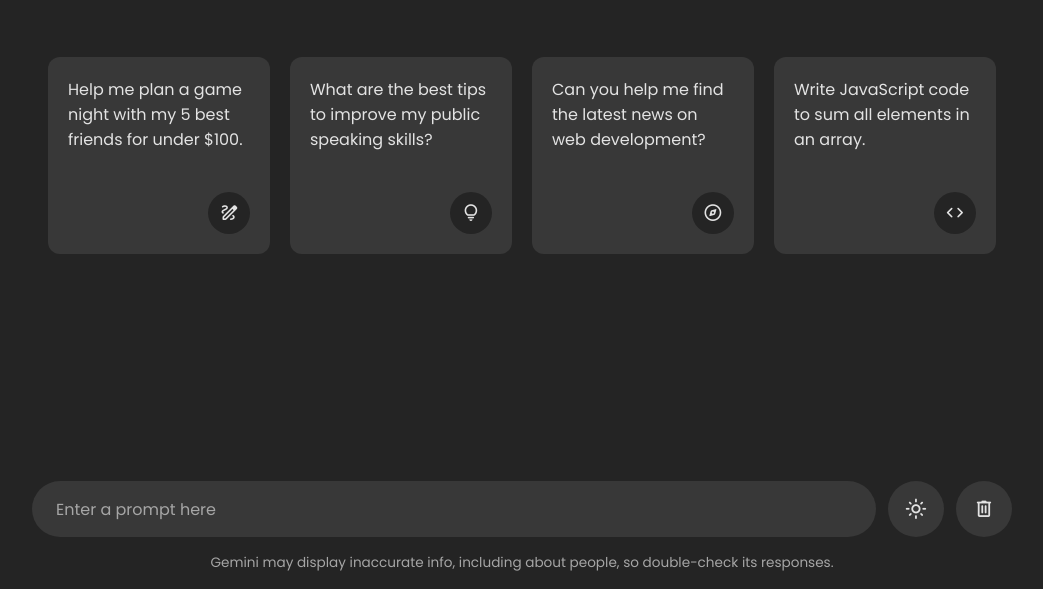
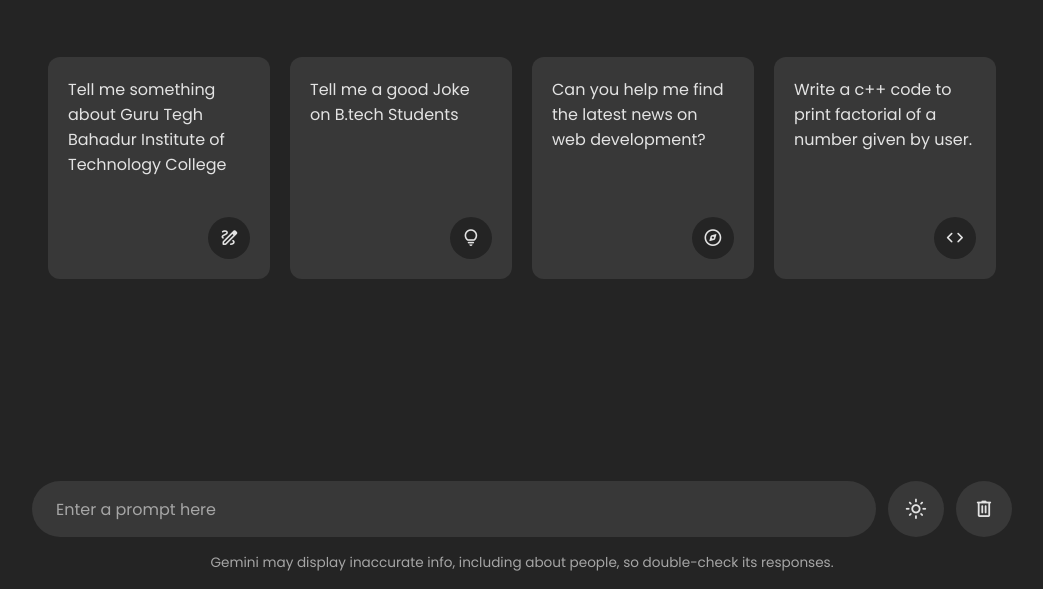
Before and after one commit to hariomgupta70427/Google-Gemini-Clone, a plain HTML site: page index.html in a window 1280 px wide. Shown: the part 211-800 px from the top of the page, without its empty margins (118-1161 px from the left). Drawn offline with nearby package versions, Linux system fonts and the light colour scheme.

Commit message:
questions added

```diff
--- a/index.html
+++ b/index.html
@@ -17,11 +17,11 @@
     <!-- Suggestion list -->
     <ul class="suggestion-list">
       <li class="suggestion">
-        <h4 class="text">Help me plan a game night with my 5 best friends for under $100.</h4>
+        <h4 class="text">Tell me something about Guru Tegh Bahadur Institute of Technology College</h4>
         <span class="icon material-symbols-rounded">draw</span>
       </li>
       <li class="suggestion">
-        <h4 class="text">What are the best tips to improve my public speaking skills?</h4>
+        <h4 class="text">Tell me a good Joke on B.tech Students</h4>
         <span class="icon material-symbols-rounded">lightbulb</span>
       </li>
       <li class="suggestion">
@@ -29,7 +29,7 @@
         <span class="icon material-symbols-rounded">explore</span>
       </li>
       <li class="suggestion">
-        <h4 class="text">Write JavaScript code to sum all elements in an array.</h4>
+        <h4 class="text">Write a c++ code to print factorial of a number given by user.</h4>
         <span class="icon material-symbols-rounded">code</span>
       </li>
     </ul>
```
